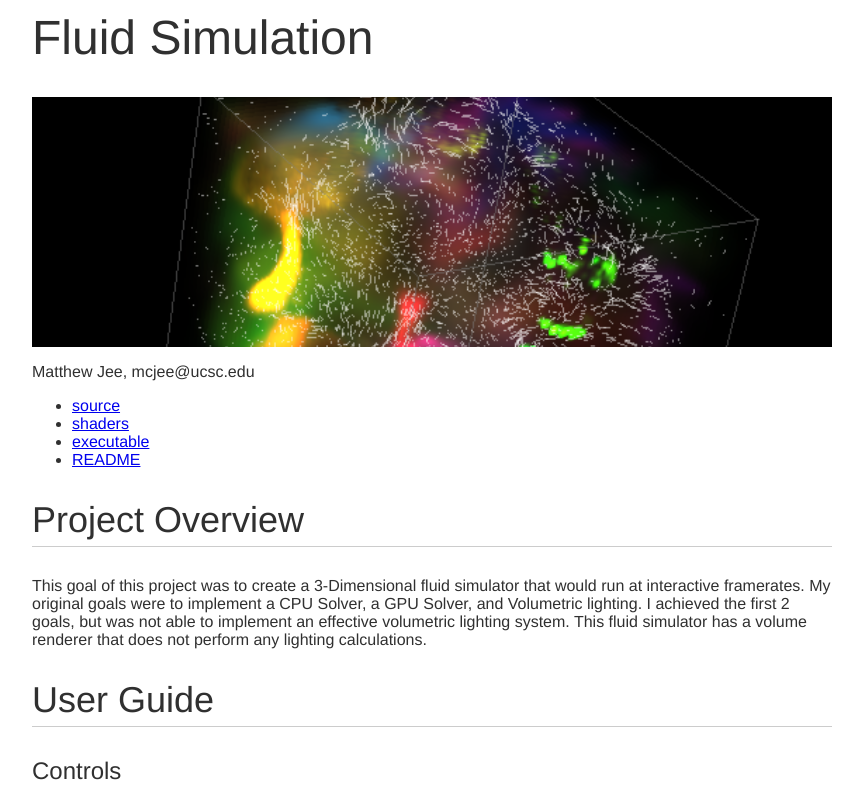
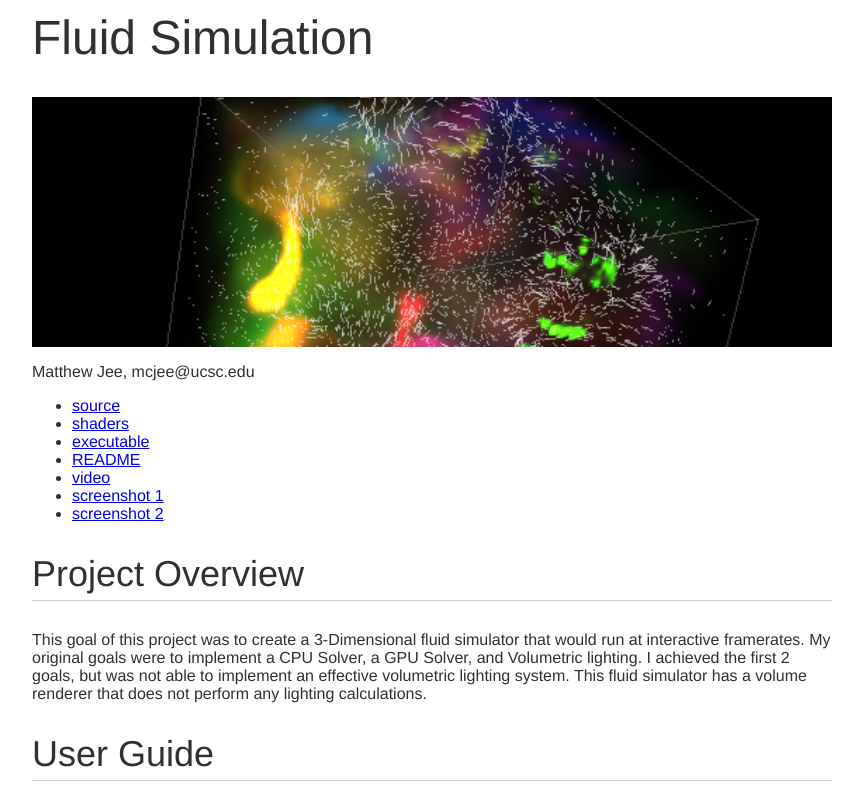
Before and after one commit to marmphco/fluidsim, a plain HTML site: page report/index.html in a window 1280 px wide. Shown: the top 800 px of the page, without its empty margins (208-1071 px from the left). Drawn offline with Linux system fonts and the light colour scheme.

Commit message:
added links to screencast and screenshots

```diff
--- a/report/index.html
+++ b/report/index.html
@@ -17,6 +17,9 @@
             <li><a href="../code/shaders">shaders</a></li>
             <li><a href="../code/bin">executable</a></li>
             <li><a href="../README.txt">README</a></li>
+            <li><a href="../screencast.mov">video</a></li>
+            <li><a href="../favscreenshot1.png">screenshot 1</a></li>
+            <li><a href="../favscreenshot2.png">screenshot 2</a></li>
         </ul>
 
         <h2>Project Overview</h2>
```
